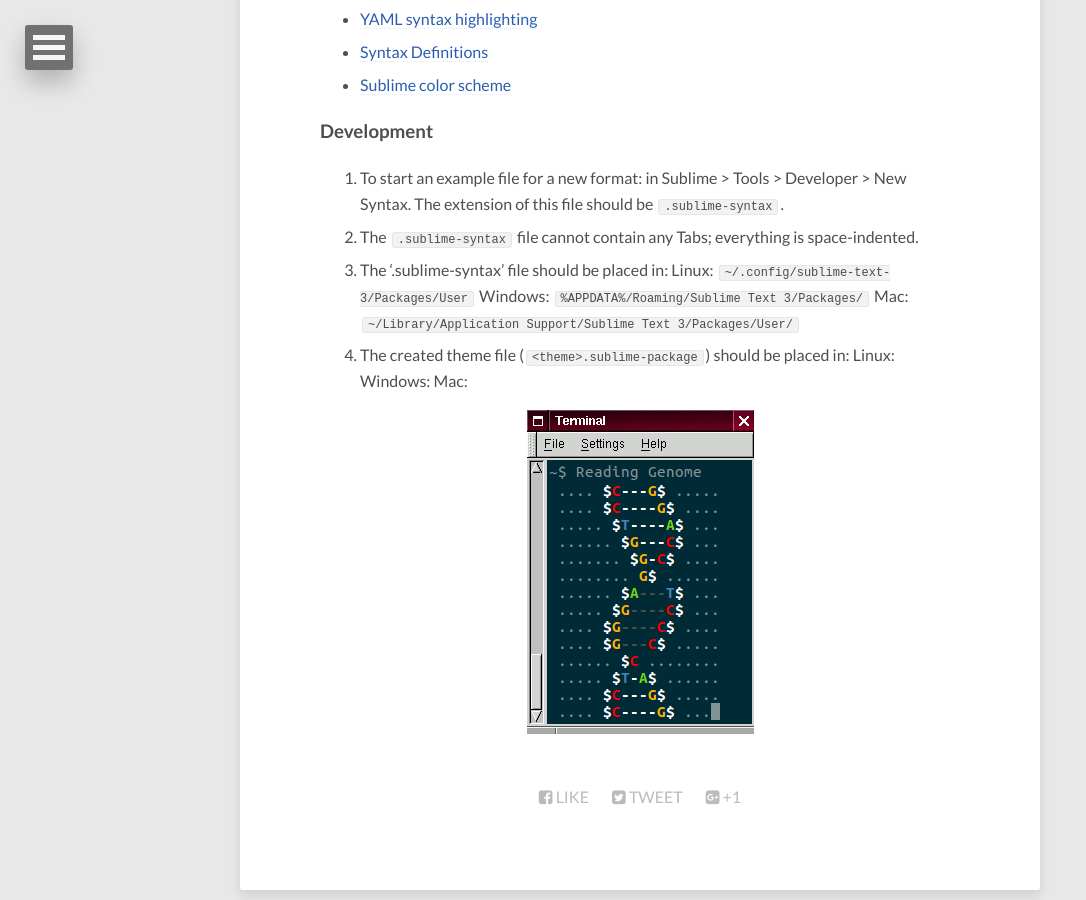
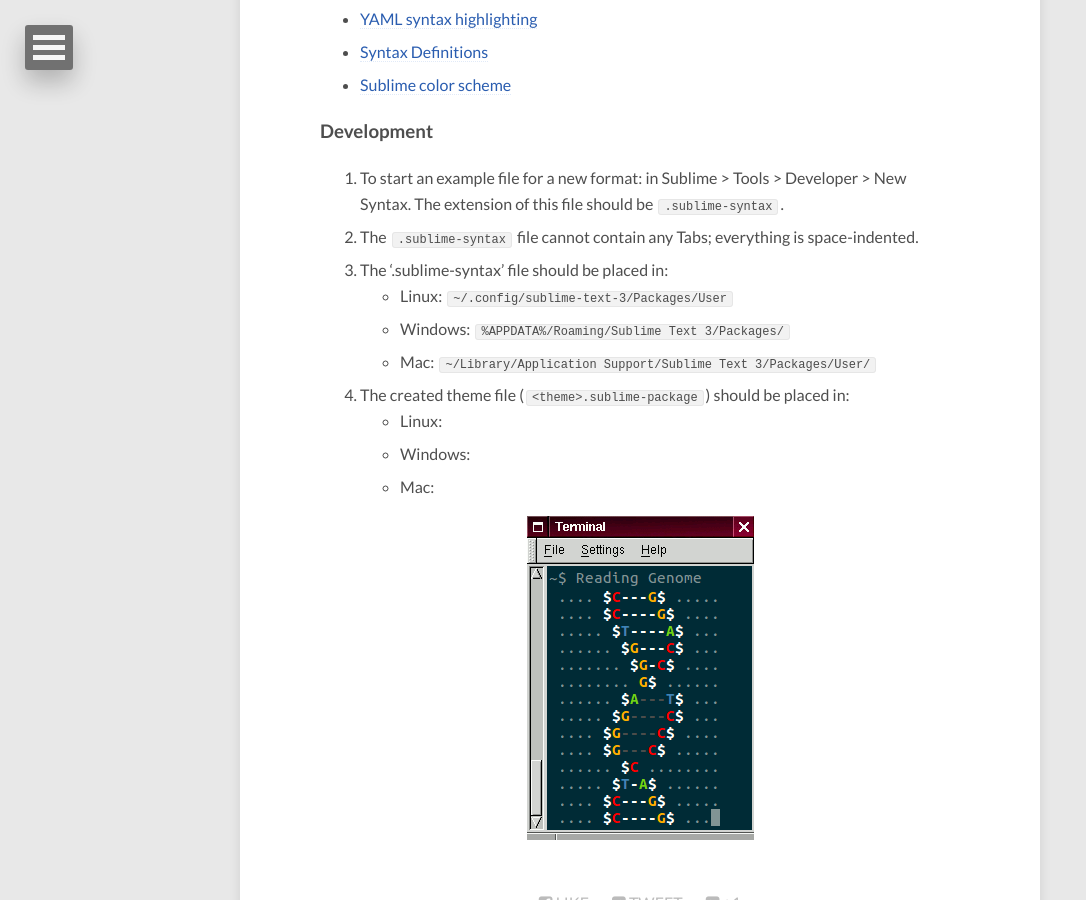
Before and after one commit to bioSyntax/bioSyntax-site, a Jekyll site: the page built from dev.md, in a window 1280 px wide and 900 px high, scrolled down 5231 px. Shown: the whole window, without its empty margins (0-1086 px from the left). Built offline with Jekyll 4.4.1, drawn with Linux system fonts in a browser that asks for light colours; nearby versions of some CDN libraries.

Commit message:
Add files via upload

```diff
--- a/dev.md
+++ b/dev.md
@@ -135,13 +135,13 @@ on Unix-based systems, or in `$HOME/vimfiles/syntax/<language>.vim` on Windows s
 1. To start an example file for a new format: in Sublime > Tools > Developer > New Syntax. The extension of this file should be `.sublime-syntax`.
 2. The `.sublime-syntax` file cannot contain any Tabs; everything is space-indented.
 3. The '.sublime-syntax' file should be placed in:
-Linux: `~/.config/sublime-text-3/Packages/User`
-Windows: `%APPDATA%/Roaming/Sublime Text 3/Packages/`
-Mac: `~/Library/Application Support/Sublime Text 3/Packages/User/`
+- Linux: `~/.config/sublime-text-3/Packages/User`
+- Windows: `%APPDATA%/Roaming/Sublime Text 3/Packages/`
+- Mac: `~/Library/Application Support/Sublime Text 3/Packages/User/`
 4. The created theme file (`<theme>.sublime-package`) should be placed in:
-Linux:
-Windows:
-Mac:
+- Linux:
+- Windows:
+- Mac:
 
 <div style="text-align:center">
 	<a href="drawHelix.sh"> <img src="./images/drawHelix.sh.gif" alt="drawHelix.sh"></a>
```
